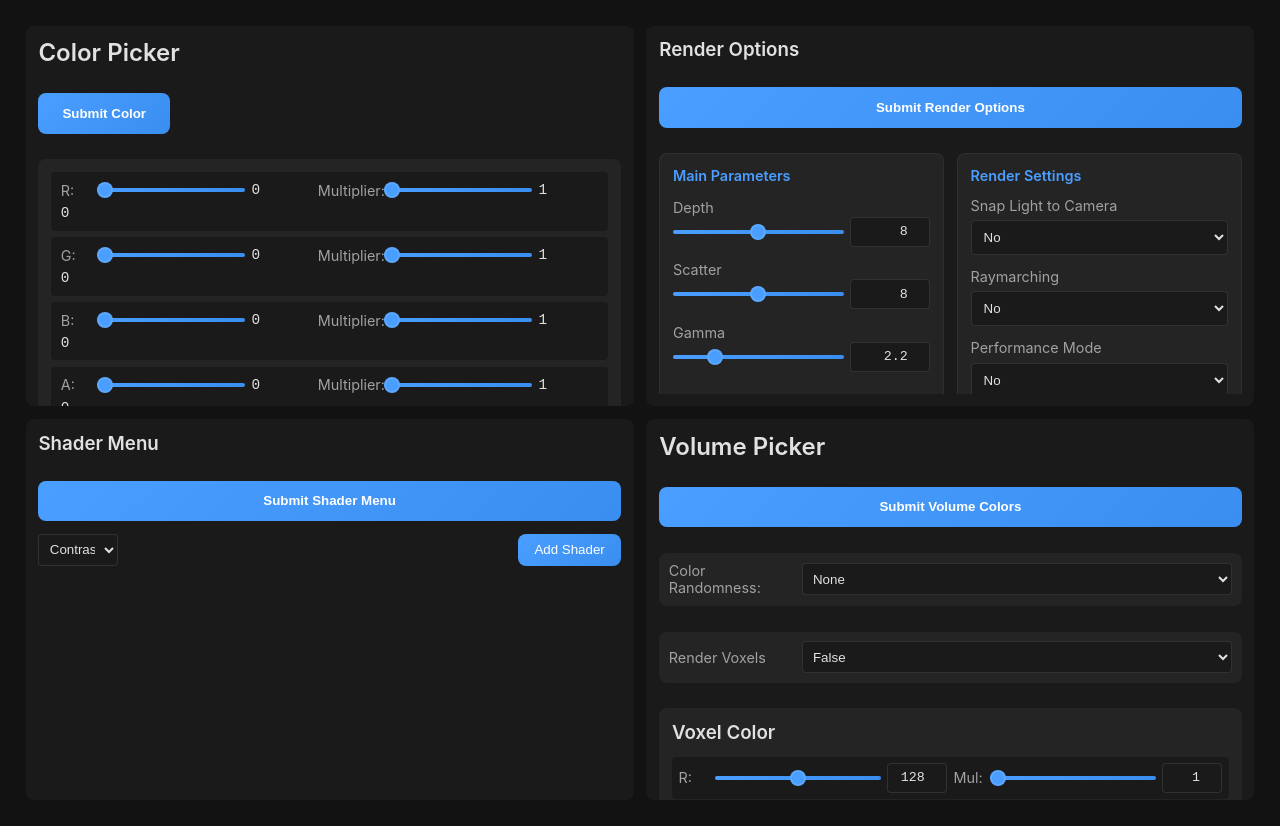
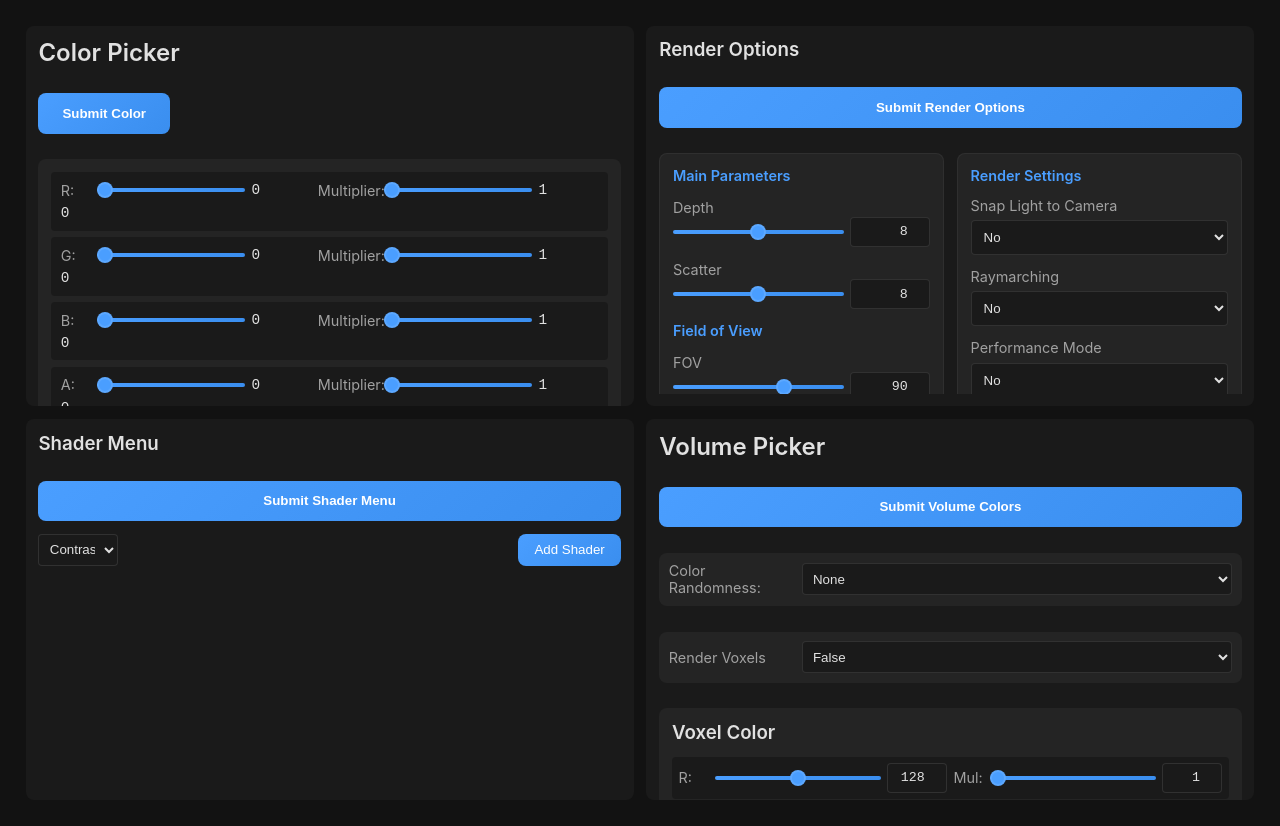
Before and after one commit to DarkBenky/go-draw-frontend, a Vue app: page / in a window 1280 px wide. Built offline with nearby package versions, Linux system fonts and the light colour scheme.

Commit message:
Add Field of View control to RenderOptions component and refine gamma input range

```diff
--- a/src/components/RenderOptions.vue
+++ b/src/components/RenderOptions.vue
@@ -22,15 +22,26 @@
           </div>
         </div>
 
+        <h4>Field of View</h4>
+        <div class="slider-with-input">
+          <label>FOV</label>
+          <div class="controls">
+            <input type="range" v-model.number="FOV" min="30" max="120" step="1" />
+            <input type="number" v-model.number="FOV" class="number-input" />
+          </div>
+        </div>
+
         <!-- Gamma Control -->
+        <h4>Gamma</h4>
         <div class="slider-with-input">
           <label>Gamma</label>
           <div class="controls">
-            <input type="range" v-model.number="gamma" min="0" max="10" step="0.1" />
+            <input type="range" v-model.number="gamma" min="0" max="10" step="0.01" />
             <input type="number" v-model.number="gamma" step="0.1" class="number-input" />
           </div>
         </div>
       </div>
+
 
       <!-- Render Settings Section -->
       <div class="option-card">
@@ -98,6 +109,7 @@ export default {
         { name: "Raymarching", value: "no" },
         { name: "Performance Mode", value: "no" },
       ],
+      FOV : 90,
       resolution: "Native",
       resolutions: ["Native", "2x", "4x", "8x"],
       selectedMode: 'Classic',
@@ -126,6 +138,7 @@ export default {
         resolution: this.resolution,
         version: this.renderVersion,
         mode: this.selectedMode,
+        fov : this.FOV,
       };
       axios
         .post(`${this.apiAddress}/submitRenderOptions`, renderOptions)
```
